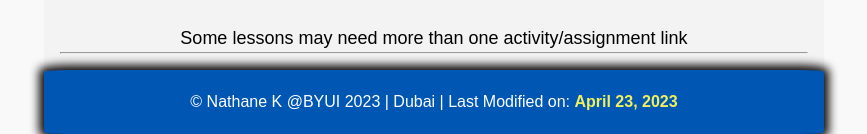
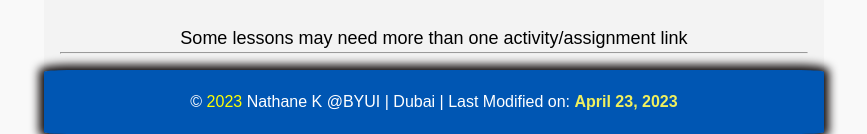
Before and after one commit to Katambuka/wdd230, a plain HTML site: page index.html in a window 1280 px wide. Shown: the part 1120-1254 px from the top of the page, without its empty margins (206-1073 px from the left). Drawn offline with nearby package versions, Linux system fonts and the light colour scheme.

Commit message:
year change

```diff
--- a/index.html
+++ b/index.html
@@ -70,7 +70,7 @@
       <hr class="main-hr">
     </main>
     <footer class="footer">
-      &copy; Nathane K @BYUI 2023 | Dubai | Last Modified on:
+      &copy; <span id="year"></span> Nathane K @BYUI | Dubai | Last Modified on:
       <span id="lastmodified" class="footer-modified"></span>
     </footer>
     <script src="lesson1/script/main.js"></script>
--- a/lesson1/script/main.js
+++ b/lesson1/script/main.js
@@ -5,3 +5,5 @@ const options = {
   year: "numeric"
 };
 document.getElementById('lastmodified').textContent = new Date().toLocaleDateString('en-US', options)
+const currentYear = new Date().getFullYear();
+document.getElementById('year').textContent = currentYear;
--- a/lesson1/styles/styles.css
+++ b/lesson1/styles/styles.css
@@ -141,3 +141,6 @@ hr {
   font-weight: bold;
   color: rgb(240, 240, 94);
 }
+#year {
+  color: yellow;
+}
```
